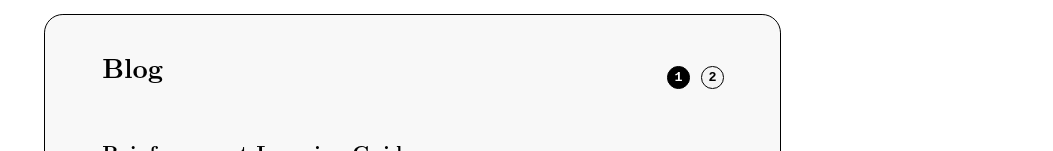
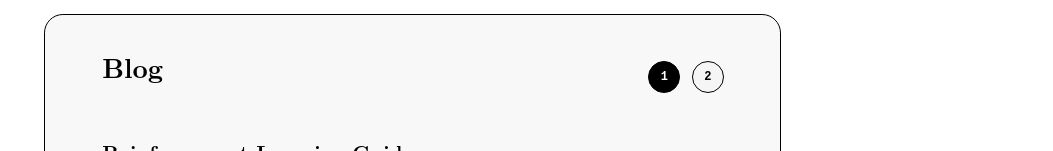
Before and after one commit to mlajciak/mlajciak.com-web, a React (Vite) app: page / in a window 1280 px wide. Shown: the part 253-404 px from the top of the page, without its empty margins (227-1280 px from the left). Built offline with nearby package versions, Linux system fonts and the light colour scheme.

Commit message:
Standardize pagination buttons across all screen widths
- Use 32px size for both desktop and mobile
- Use 9pt font size for both desktop and mobile
- Buttons now look identical on regular and mobile widths

```diff
--- a/src/App.css
+++ b/src/App.css
@@ -264,15 +264,15 @@ body[data-theme="dark"] .blog-section {
 }
 
 .pagination-btn {
-  min-width: 0.6cm;
-  width: 0.6cm;
-  height: 0.6cm;
+  min-width: 32px;
+  width: 32px;
+  height: 32px;
   padding: 0;
   border: 1px solid #000000;
   background: #f5f5f5;
   color: #000000;
   font-family: "JetBrains Mono", monospace;
-  font-size: 10pt;
+  font-size: 9pt;
   font-weight: 600;
   cursor: pointer;
   border-radius: 50%;
@@ -721,6 +721,7 @@ body[data-theme="dark"] .post-date {
 
   .pagination-btn {
     min-width: 32px;
+    width: 32px;
     height: 32px;
     padding: 0;
     font-size: 9pt;
```
